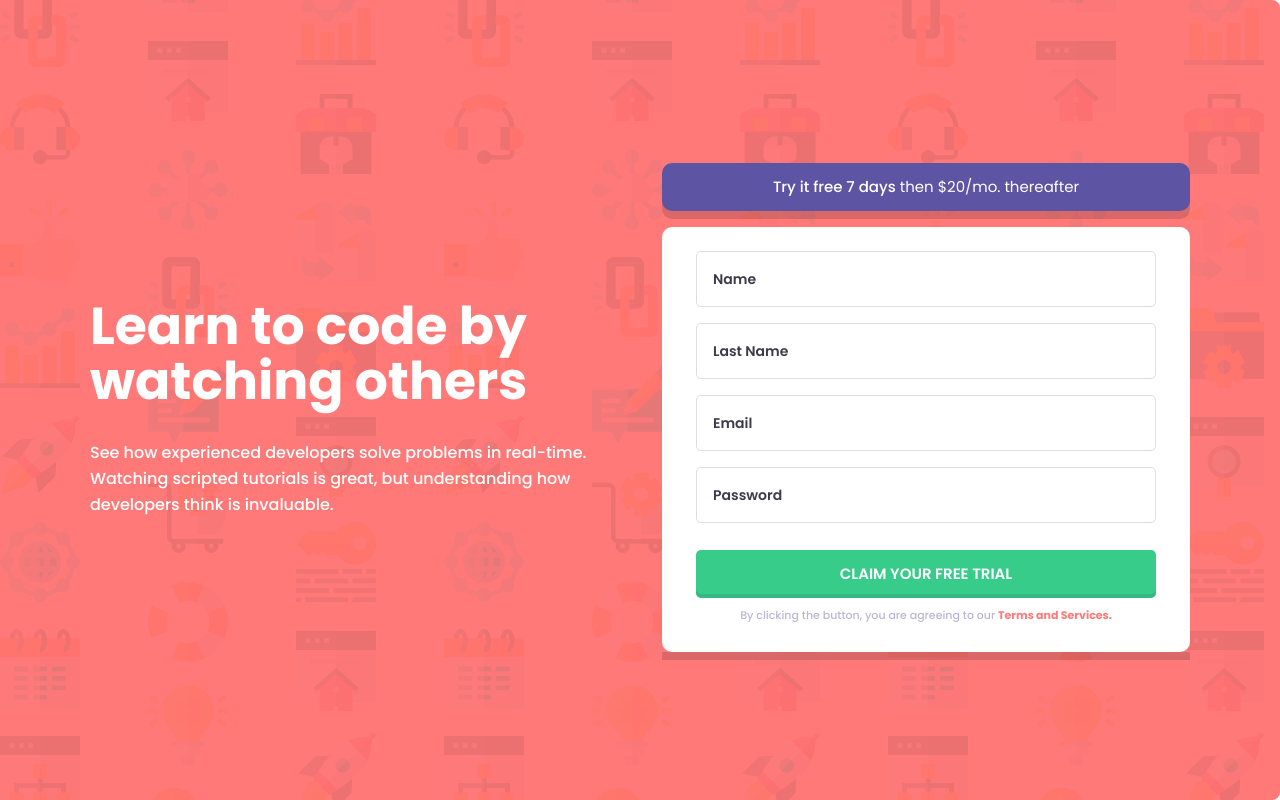
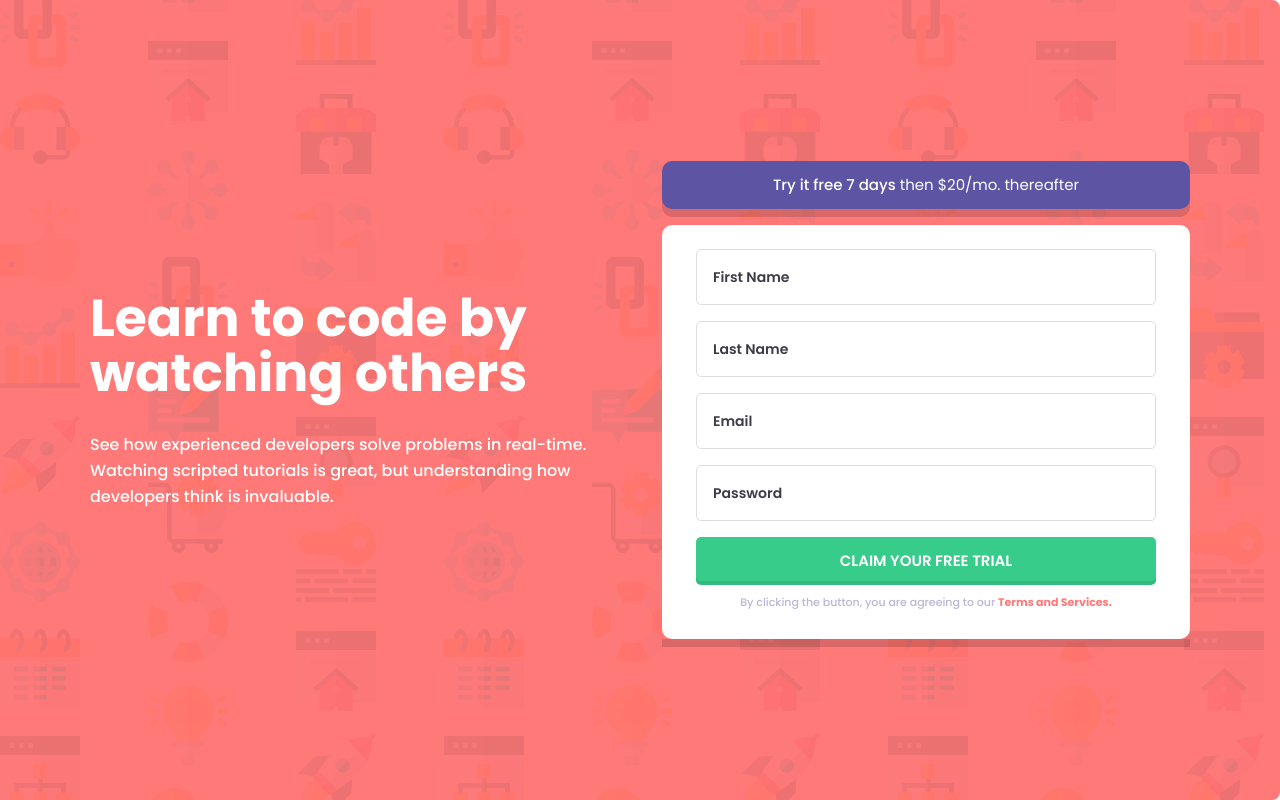
Before and after one commit to thiagomartns/signup-form-ts, a React (Vite) app: page / in a window 1280 px wide. Built offline with nearby package versions, Linux system fonts and the light colour scheme.

Commit message:
Add validation to 'firstName' input

```diff
--- a/src/App.scss
+++ b/src/App.scss
@@ -22,7 +22,6 @@
     justify-content: center;
     z-index: 1;
     max-width: 1100px;
-    height: 474px;
     grid-gap: 2.75rem;
 
     .app-content--text {
@@ -65,7 +64,7 @@
         }
       }
 
-      .form-container {
+      .form-container--form {
         height: 100%;
         width: 100%;
         display: flex;
@@ -74,7 +73,7 @@
         align-items: center;
         background-color: #fff;
         width: 100%;
-        height: 425px;
+        height: 100%;
         border-radius: 10px;
         padding: 1.5rem 1rem;
         gap: 1rem;
@@ -83,7 +82,25 @@
           display: flex;
           flex-direction: column;
           width: 460px;
-          gap: 1rem;
+          gap: .25rem;
+          position: relative;
+
+          .input-container--error {
+            border: 2px solid $red;
+          }
+
+          .alert-icon {
+            position: absolute;
+            right: 10px;
+            bottom: 47.5%;
+          }
+
+          .input-error {
+            color: $red;
+            align-self: flex-end;
+            font: $poppins-r-1;
+            font-style: italic;
+          }
         }
 
         .submit {
--- a/src/App.tsx
+++ b/src/App.tsx
@@ -1,11 +1,27 @@
+import { useState } from 'react';
 import './App.scss';
-
+import AlertIcon from './assets/images/icon-error.svg'
 
 function App() {
 
+  const [firstName, setFirstName] = useState<string>('');
+  const [isValue, setIsValue] = useState<boolean>(true);
+
   const handleSubmit = (e: React.FormEvent<HTMLFormElement>) => {
     e.preventDefault()
+
+    if (!firstName) {
+      setIsValue(false);
+      return
+    }
+
+    setIsValue(true)
   }
+
+  const handleChange = (e: React.ChangeEvent<HTMLInputElement>) => {
+    setFirstName(e.target.value)
+  }
+
 
   return (
     <>
@@ -20,17 +36,49 @@ function App() {
               <button className="purple-btn btn"><span>Try it free 7 days</span> then $20/mo. thereafter</button>
             </div>
             <form className='form-container--form' onSubmit={handleSubmit}>
-              <div className="form-container">
-                <div className="input-container">
-                  <input className='input-name input' placeholder='Name' required type="text" />
-                  <input className='input-lastname input' placeholder='Last Name' required type="text" />
-                  <input className='input-email input' placeholder='Email' required type="email" />
-                  <input className='input-password input' required placeholder='Password' type="password" />
-                </div>
-                <div className="submit">
-                  <button className="submit-btn btn">claim your free trial</button>
-                  <p className="terms">By clicking the button, you are agreeing to our <span>Terms and Services.</span></p>
-                </div>
+              <div className="input-container">
+                <input
+                  className={`input-firstName input ${!isValue ? 'input-container--error': ''}`}
+                  placeholder='First Name'
+                  type="text"
+                  onChange={handleChange}
+                  value={firstName}
+                />
+                {!isValue &&
+                  <>
+                    <span className='input-error'>First Name cannot be empty</span>
+                    <img className='alert-icon' src={AlertIcon} alt="" />
+                  </>
+                }
+              </div>
+              <div className="input-container">
+                <input
+                  className='input-lastname input'
+                  placeholder='Last Name'
+                  type="text"
+                />
+              </div>
+              <div className="input-container">
+                <input
+                  className='input-email input'
+                  placeholder='Email'
+                  type="email"
+                />
+              </div>
+              <div className="input-container">
+                <input
+                  className='input-password input'
+                  placeholder='Password'
+                  type="password"
+                />
+              </div>
+              <div className="submit">
+                <button
+                  className="submit-btn btn"
+                >
+                  claim your free trial
+                </button>
+                <p className="terms">By clicking the button, you are agreeing to our <span>Terms and Services.</span></p>
               </div>
             </form>
           </div>
```
